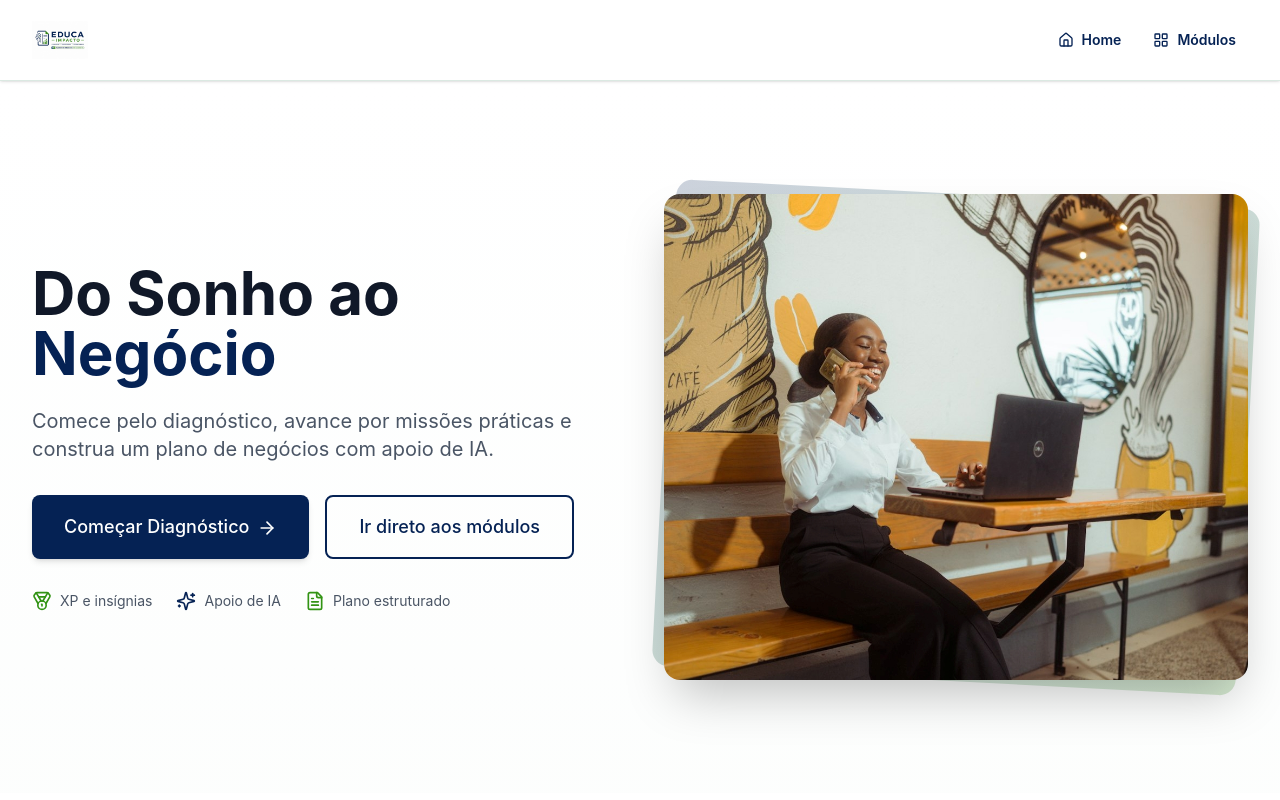
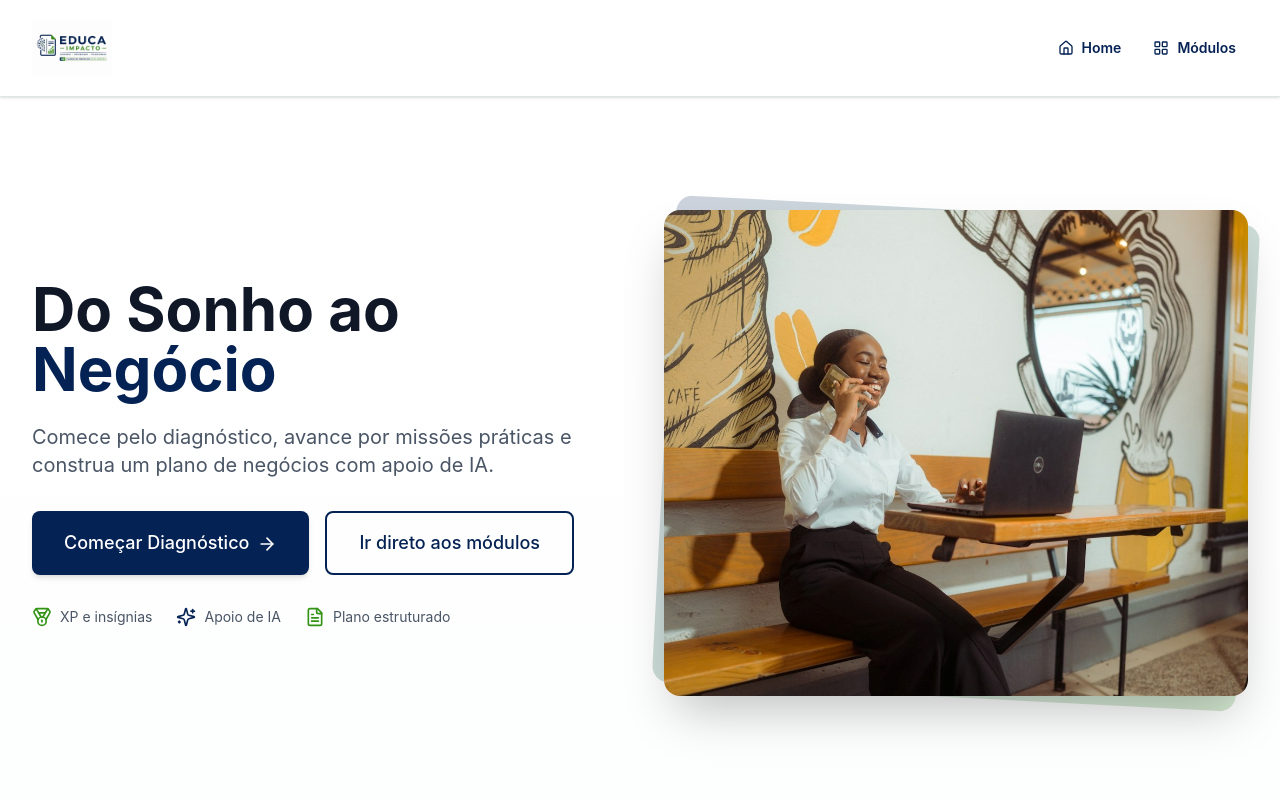
Before and after one commit to EducaImpacto/EducaImpacto, a React (Vite) app: page / in a window 1280 px wide. Shown: the top 800 px of the page. Built offline with nearby package versions, Linux system fonts and the light colour scheme.

Commit message:
Aumenta logo na navegacao

```diff
--- a/src/app/components/AppFooter.tsx
+++ b/src/app/components/AppFooter.tsx
@@ -5,7 +5,7 @@ export function AppFooter() {
   return (
     <footer className="border-t border-gray-200 bg-white/80 px-4 py-5">
       <div className="mx-auto flex max-w-7xl flex-col items-center justify-between gap-3 text-center text-xs text-gray-500 sm:flex-row sm:text-left">
-        <BrandLogo className="h-10 max-w-[180px] sm:h-12" />
+        <BrandLogo className="h-14 max-w-[240px] sm:h-16 sm:max-w-[280px]" />
         <span>© 2026 EducaImpacto. Todos os direitos reservados.</span>
       </div>
     </footer>
--- a/src/app/components/AppHeader.tsx
+++ b/src/app/components/AppHeader.tsx
@@ -10,7 +10,7 @@ interface AppHeaderProps {
 export function AppHeader({ onHome, onOpenModules }: AppHeaderProps) {
   return (
     <header className="sticky top-0 z-[60] border-b border-[#dbe9e2] bg-white/95 shadow-sm backdrop-blur">
-      <div className="mx-auto flex max-w-7xl items-center justify-between gap-4 px-4 py-3 sm:px-6 lg:px-8">
+      <div className="mx-auto flex max-w-7xl items-center justify-between gap-4 px-4 py-2 sm:px-6 lg:px-8">
         <button
           type="button"
           onClick={onHome}
@@ -20,7 +20,7 @@ export function AppHeader({ onHome, onOpenModules }: AppHeaderProps) {
           <BrandLogo />
         </button>
 
-        <nav className="flex items-center gap-1 sm:gap-2" aria-label="Navegação principal">
+        <nav className="flex shrink-0 items-center gap-1 sm:gap-2" aria-label="Navegação principal">
           <button
             type="button"
             onClick={onHome}
--- a/src/app/components/BrandLogo.tsx
+++ b/src/app/components/BrandLogo.tsx
@@ -21,7 +21,7 @@ export function BrandLogo({ inverted = false, compact = false, className = '' }:
     <img
       src="/logo-educa-impacto-horizontal.jpeg"
       alt="Educa Impacto"
-      className={`h-12 w-auto max-w-[190px] rounded-md object-contain sm:h-14 sm:max-w-[240px] ${inverted ? 'bg-white p-1' : ''} ${className}`}
+      className={`h-16 w-auto max-w-[260px] rounded-md object-contain sm:h-20 sm:max-w-[340px] ${inverted ? 'bg-white p-1' : ''} ${className}`}
     />
   );
 }
--- a/src/app/screens/LandingPage.tsx
+++ b/src/app/screens/LandingPage.tsx
@@ -234,7 +234,7 @@ export function LandingPage({ onStart, onOpenModules }: LandingPageProps) {
         <div className="max-w-7xl mx-auto px-4 sm:px-6 lg:px-8">
           <div className="flex flex-col md:flex-row justify-between items-center gap-4 text-center md:text-left">
             <div className="mb-4 md:mb-0">
-              <BrandLogo className="h-12 sm:h-14" />
+              <BrandLogo className="h-16 sm:h-20" />
             </div>
             <p className="text-sm">© 2026 EducaImpacto. Transformando ideias em negócios.</p>
           </div>
--- a/src/app/screens/MissionScreen.tsx
+++ b/src/app/screens/MissionScreen.tsx
@@ -108,7 +108,7 @@ export function MissionScreen({
 
   return (
     <div className="min-h-screen bg-gradient-to-br from-[#f5faf7] to-white">
-      <div className="bg-white shadow-sm sticky top-[73px] z-40">
+      <div className="bg-white shadow-sm sticky top-[81px] z-40 sm:top-[97px]">
         <div className="max-w-2xl mx-auto px-4 py-3">
           <div className="flex items-center gap-3 mb-1">
             <span className="text-xs font-semibold text-gray-500">
```
Also changed, not shown: 1 other file (tests, documents, lock files or other folders).
